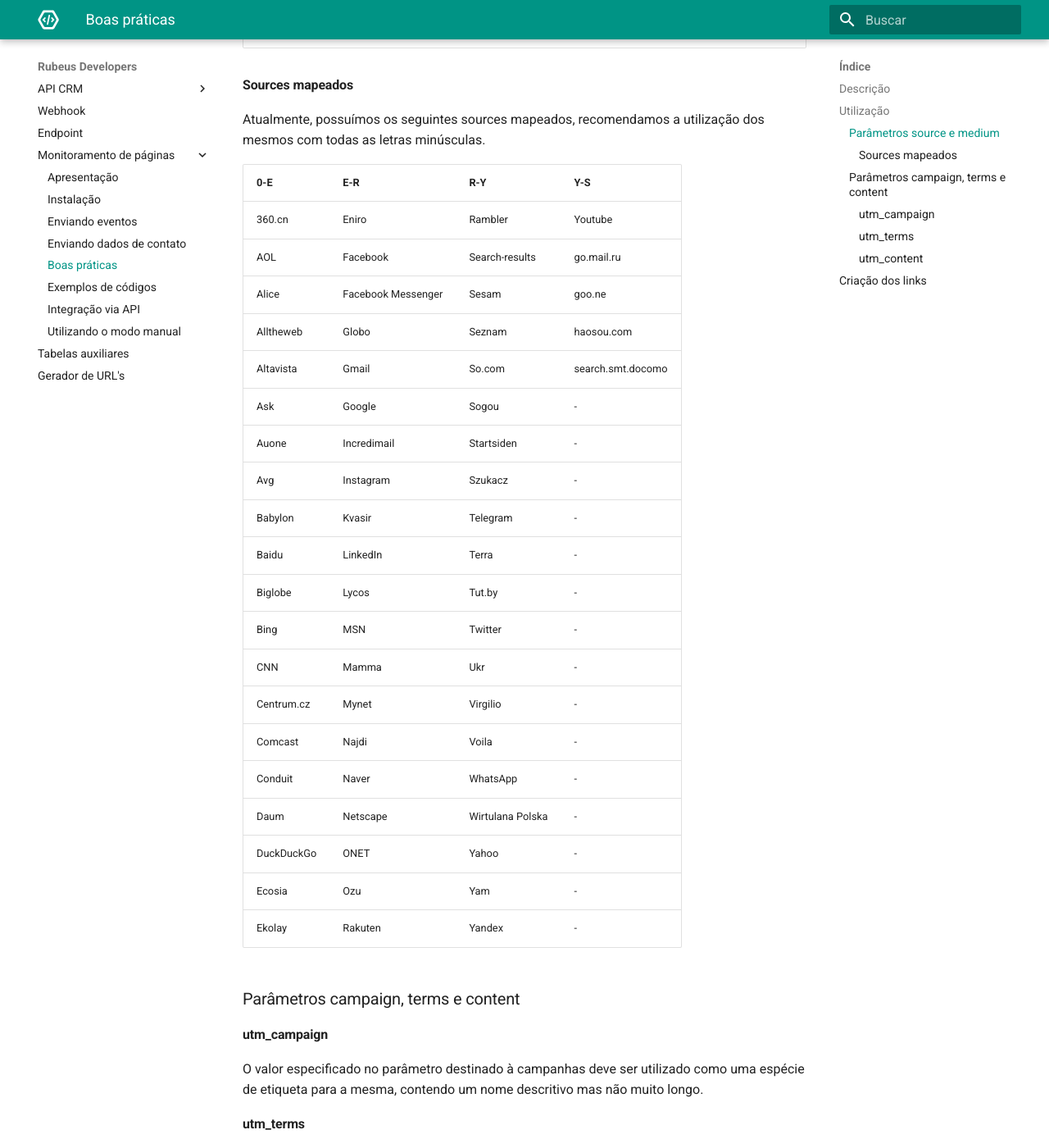
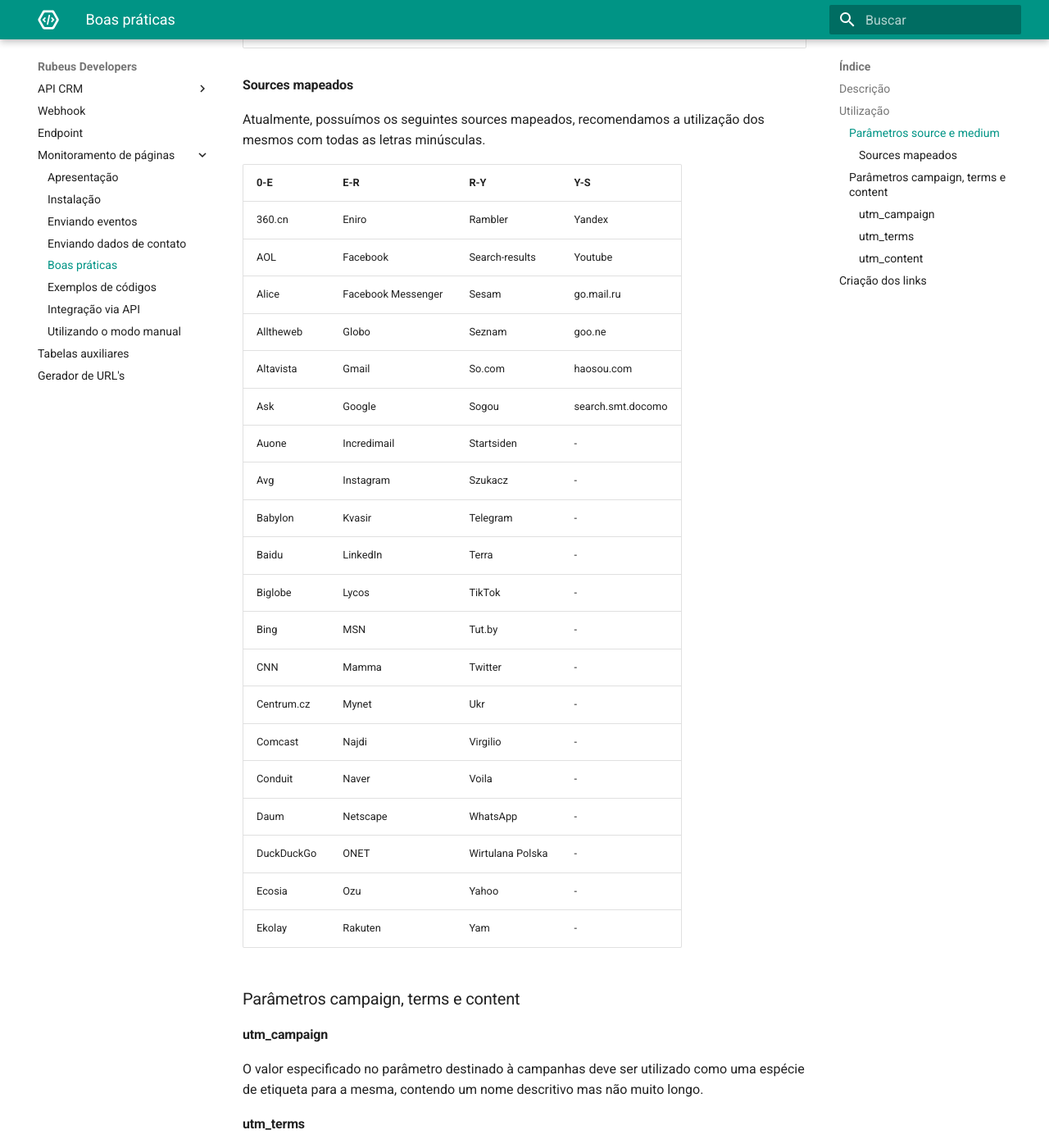
Before and after one commit to rubeus-tecnologia-e-inovacao/docs, an MkDocs documentation site: the page built from docs/monitoramento/boas-praticas.md, in a window 1280 px wide and 1400 px high, scrolled down 1942 px. Shown: the whole window at 82% size. Built offline with MkDocs 1.6.1 and Material for MkDocs 9.7.7, drawn with Linux system fonts in a browser that asks for light colours.

Commit message:
fix: adiciona tiktok na lista de sources

```diff
--- a/docs/monitoramento/boas-praticas.md
+++ b/docs/monitoramento/boas-praticas.md
@@ -46,26 +46,26 @@
 
 | 0-E | E-R | R-Y | Y-S |
 | --- | --- | --- | --- |
-| 360.cn | Eniro | Rambler | Youtube |
-| AOL | Facebook | Search-results | go.mail.ru |
-| Alice | Facebook Messenger | Sesam | goo.ne |
-| Alltheweb | Globo | Seznam | haosou.com |
-| Altavista | Gmail | So.com | search.smt.docomo |
-| Ask | Google | Sogou | - |
+| 360.cn | Eniro | Rambler | Yandex |
+| AOL | Facebook | Search-results | Youtube |
+| Alice | Facebook Messenger | Sesam | go.mail.ru |
+| Alltheweb | Globo | Seznam | goo.ne |
+| Altavista | Gmail | So.com | haosou.com |
+| Ask | Google | Sogou | search.smt.docomo |
 | Auone | Incredimail | Startsiden | - |
 | Avg | Instagram | Szukacz | - |
 | Babylon | Kvasir | Telegram | - |
 | Baidu | LinkedIn | Terra | - |
-| Biglobe | Lycos | Tut.by | - |
-| Bing | MSN | Twitter | - |
-| CNN | Mamma | Ukr | - |
-| Centrum.cz | Mynet | Virgilio | - |
-| Comcast | Najdi | Voila | - |
-| Conduit | Naver | WhatsApp | - |
-| Daum | Netscape | Wirtulana Polska | - |
-| DuckDuckGo | ONET | Yahoo | - |
-| Ecosia | Ozu | Yam | - |
-| Ekolay | Rakuten | Yandex | - |
+| Biglobe | Lycos | TikTok | - |
+| Bing | MSN | Tut.by | - |
+| CNN | Mamma | Twitter | - |
+| Centrum.cz | Mynet | Ukr | - |
+| Comcast | Najdi | Virgilio | - |
+| Conduit | Naver | Voila | - |
+| Daum | Netscape | WhatsApp | - |
+| DuckDuckGo | ONET | Wirtulana Polska | - |
+| Ecosia | Ozu | Yahoo | - |
+| Ekolay | Rakuten | Yam | - |
 
 ### Parâmetros campaign, terms e content
 
```
